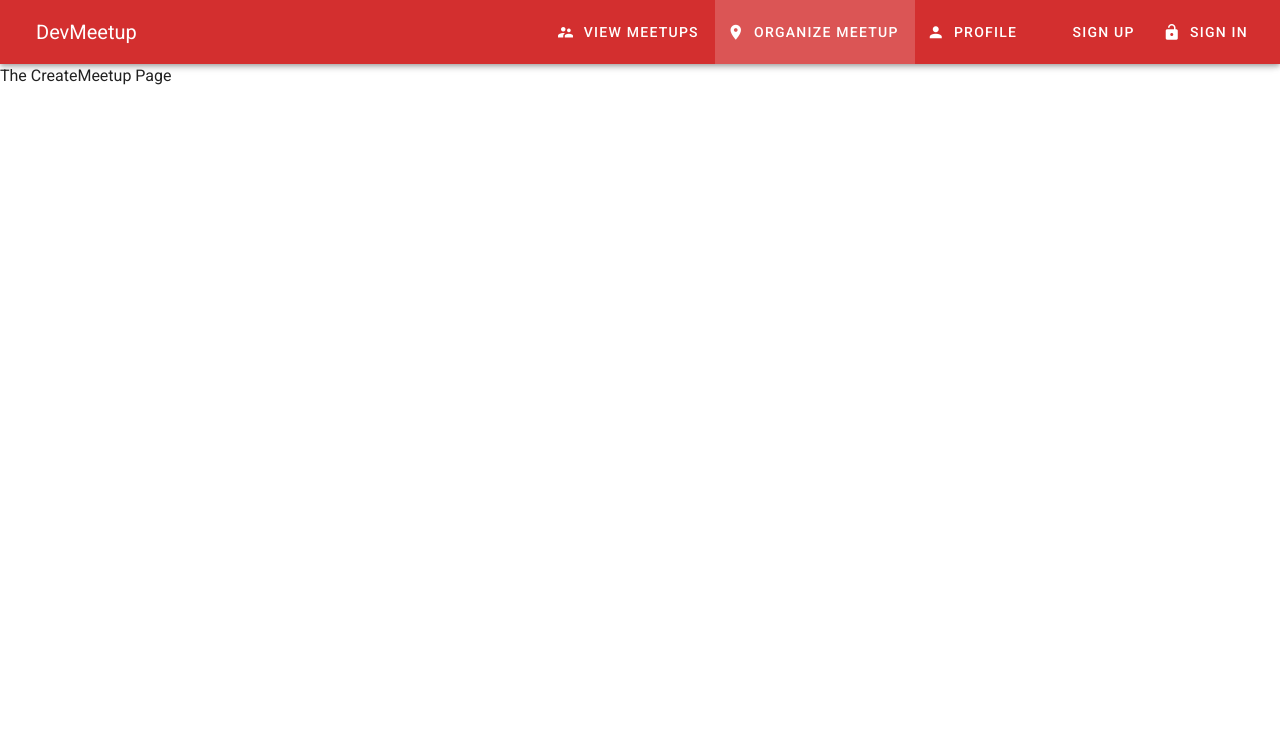
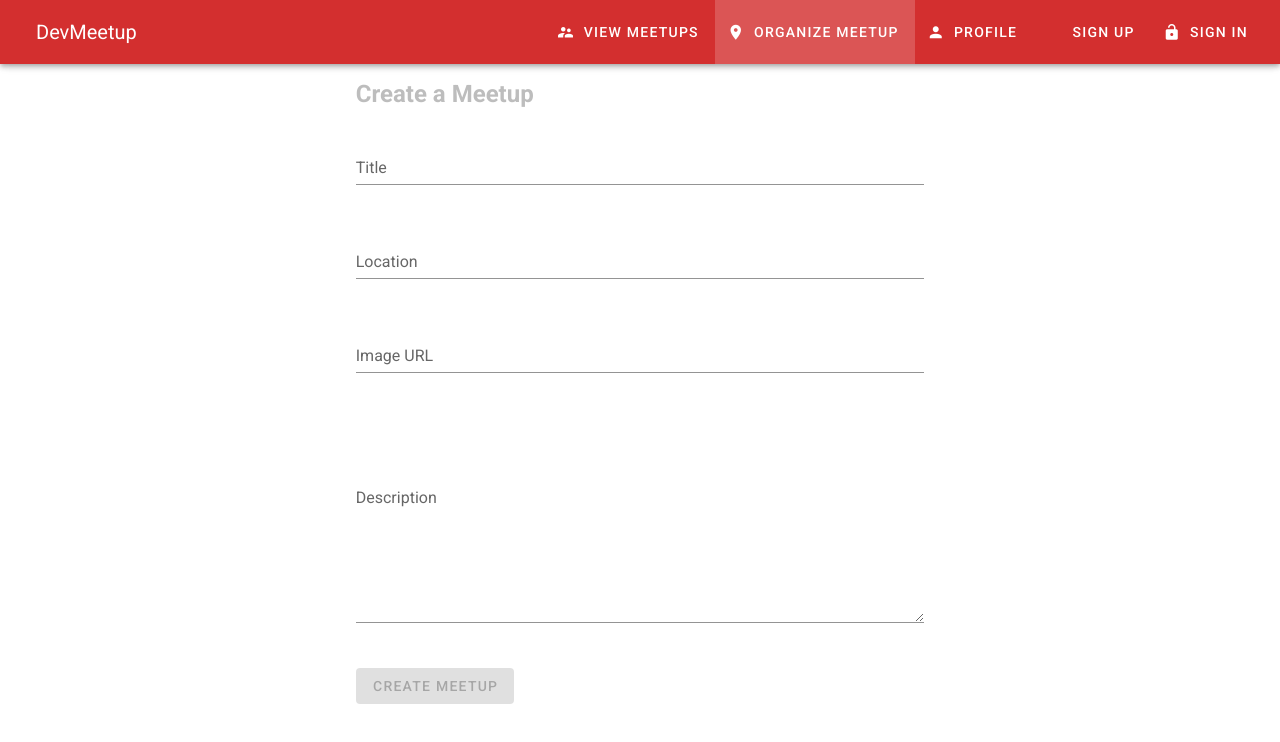
Before and after one commit to wafuwafu13/Vue.js-Vuetify-Firebase-FULL-PROJECT, a Vue app in the folder devmeetup/: page /meetup/new in a window 1280 px wide. Shown: the top 742 px of the page. Built offline with nearby package versions, Linux system fonts and the light colour scheme.

Commit message:
10/Adding_a_CreateMeetup_Form

```diff
--- a/devmeetup/src/components/Meetup/CreateMeetup.vue
+++ b/devmeetup/src/components/Meetup/CreateMeetup.vue
@@ -1,5 +1,106 @@
 <template>
-  <div>
-    <p>The CreateMeetup Page</p>
-  </div>
+  <v-container>
+    <v-row justify="center">
+      <v-col xs="12" sm="6">
+        <h2 class="secondary--text">Create a Meetup</h2>
+      </v-col>
+    </v-row>
+    <v-row>
+      <v-col>
+        <form @submit.prevent="onCreateMeetup">
+          <v-row justify="center">
+            <v-col xs="12" sm="6">
+              <v-text-field
+                name="title"
+                label="Title"
+                id="title"
+                v-model="title"
+                required></v-text-field>
+            </v-col>
+          </v-row>
+          <v-row justify="center">
+            <v-col xs="12" sm="6">
+              <v-text-field
+                name="location"
+                label="Location"
+                id="location"
+                v-model="location"
+                required></v-text-field>
+            </v-col>
+          </v-row>
+          <v-row justify="center">
+            <v-col xs="12" sm="6">
+              <v-text-field
+                name="imageUrl"
+                label="Image URL"
+                id="imageUrl"
+                v-model="imageUrl"
+                required></v-text-field>
+            </v-col>
+          </v-row>
+          <v-row justify="center">
+            <v-col xs="12" sm="6">
+              <img :src="imageUrl" height="150">
+            </v-col>
+          </v-row>
+          <v-row justify="center">
+            <v-col xs="12" sm="6">
+              <v-textarea
+                name="description"
+                label="Description"
+                id="description"
+                v-model="description"
+                multi-line
+                required></v-textarea>
+            </v-col>
+          </v-row>
+          <v-row justify="center">
+            <v-col xs="12" sm="6">
+              <v-btn
+                class="primary"
+                :disabled="!formIsValid"
+                type="submit">Create Meetup</v-btn>
+            </v-col>
+          </v-row>
+        </form>
+      </v-col>
+    </v-row>
+  </v-container>
 </template>
+
+<script>
+  export default {
+    data () {
+      return {
+        title: '',
+        location: '',
+        imageUrl: '',
+        description: ''
+      }
+    },
+    computed: {
+      formIsValid () {
+        return this.title !== '' &&
+          this.location !== '' &&
+          this.imageUrl !== '' &&
+          this.description !== ''
+      }
+    },
+    methods: {
+      onCreateMeetup () {
+        if (!this.formIsValid) {
+          return
+        }
+        const meetupData = {
+          title: this.title,
+          location: this.location,
+          imageUrl: this.imageUrl,
+          description: this.description,
+          date: new Date()
+        }
+        this.$store.dispatch('createMeetup', meetupData)
+        this.$router.push('/meetups')
+      }
+    }
+  }
+</script>
--- a/devmeetup/src/store/index.js
+++ b/devmeetup/src/store/index.js
@@ -22,8 +22,24 @@ export const store = new Vuex.Store({
           registerdMeetups: ['jfeaiufeffag2332']
       }
     },
-    mutations: {},
-    actionis: {},
+    mutations: {
+        createMeetup (state, payload) {
+            state.loadedMeetups.push(payload)
+        }
+    },
+    actions: {
+        createMeetup ({commit}, payload) {
+            const meetup = {
+                title: payload.title,
+                location: payload.location,
+                imageUrl: payload.imageUrl,
+                description: payload.description,
+                date: payload.date
+            }
+            // Reachout to firebase and store it
+            commit('createMeetup', meetup)
+        }
+    },
     getters: {
       loadedMeetups (state) {
           return state.loadedMeetups.sort((meetupA, meetupB) => {
```
